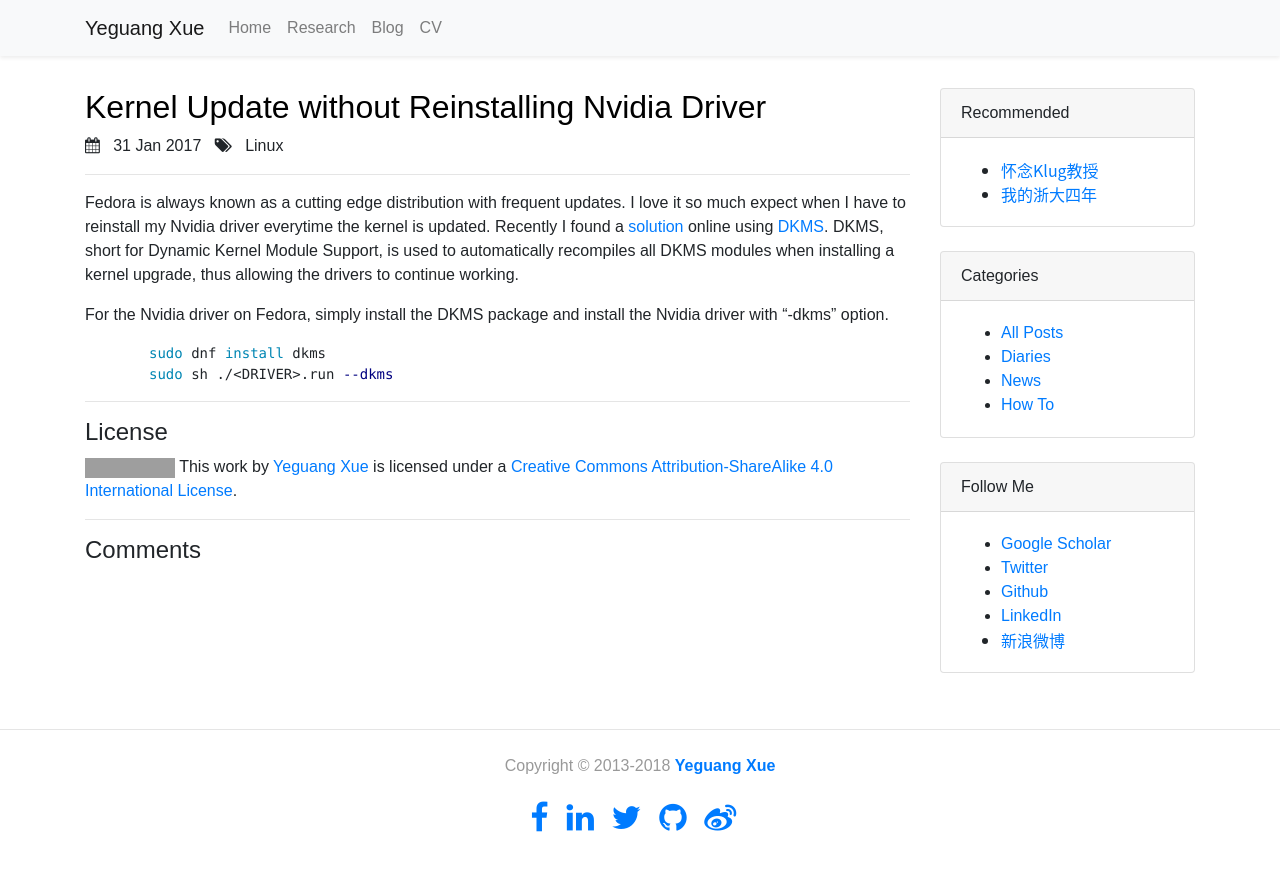
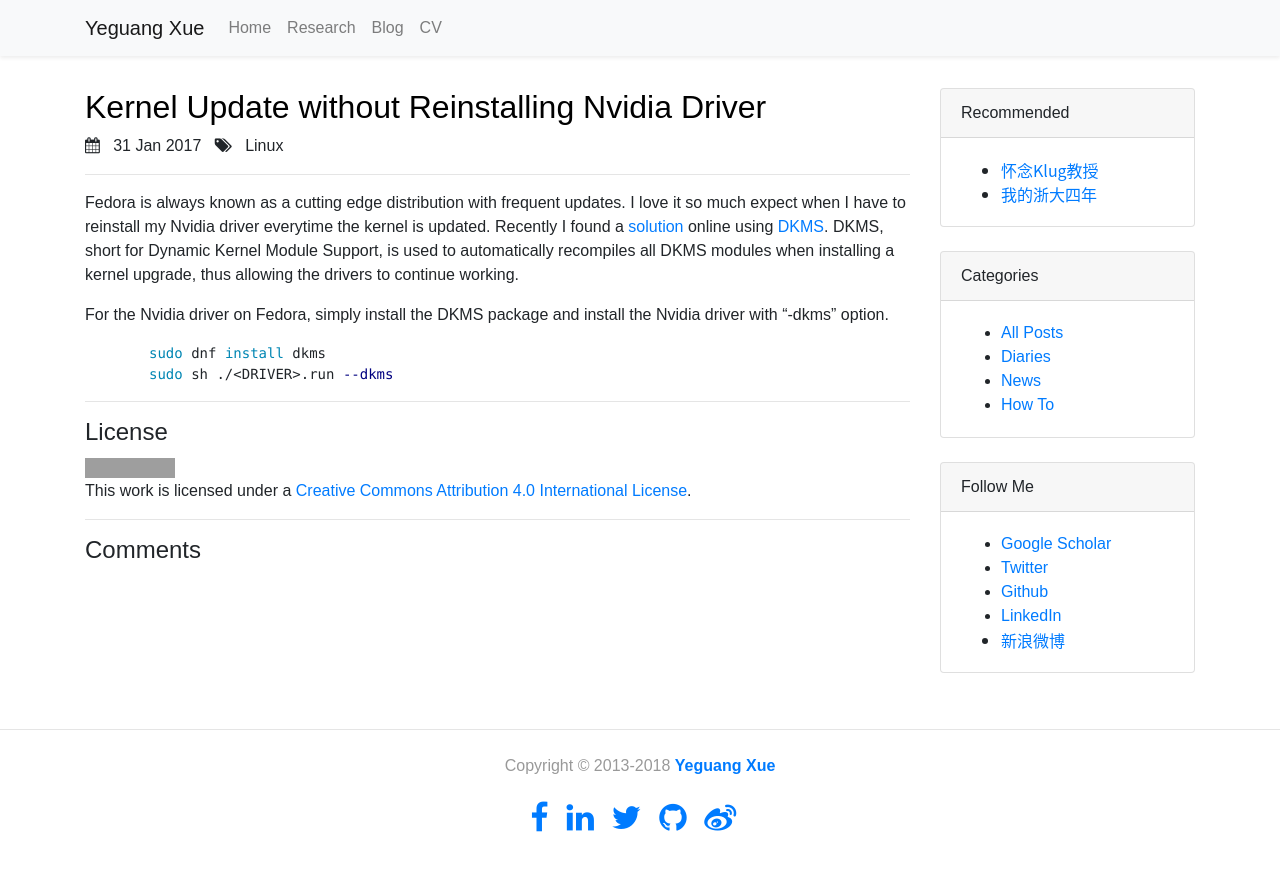
Before and after one commit to yeguang-xue/yeguang-xue.github.io, a Jekyll site: the page built from _posts/2017-01-31-nvidia-kernel.md, in a window 1280 px wide. Shown: the top 871 px of the page. Built offline with Jekyll 4.4.1, drawn with Linux system fonts in a browser that asks for light colours; comment, search, counter and statistics services are not loaded; grey boxes are pictures that could not be loaded.

Commit message:
License update

```diff
--- a/_includes/license-by-nc-nd.html
+++ b/_includes/license-by-nc-nd.html
@@ -1,4 +1,3 @@
 <div style="text-align: left">
-  <a rel="license" href="http://creativecommons.org/licenses/by-nc-nd/4.0/"><img alt="Creative Commons License" style="border-width:0" src="https://i.creativecommons.org/l/by-nc-nd/4.0/80x15.png" /></a>
-  This work by <a xmlns:cc="http://creativecommons.org/ns#" href="http://blackholexyg.github.io/" property="cc:attributionName" rel="cc:attributionURL">Yeguang Xue</a> is licensed under a <a rel="license" href="http://creativecommons.org/licenses/by-nc-nd/4.0/">Creative Commons Attribution-NonCommercial-NoDerivatives 4.0 International License</a>.
+  <a rel="license" href="http://creativecommons.org/licenses/by-nc-nd/4.0/"><img alt="Creative Commons License" style="border-width:0" src="https://i.creativecommons.org/l/by-nc-nd/4.0/80x15.png" /></a><br />This work is licensed under a <a rel="license" href="http://creativecommons.org/licenses/by-nc-nd/4.0/">Creative Commons Attribution-NonCommercial-NoDerivatives 4.0 International License</a>.
 </div>
--- a/_includes/license-by-nc-sa.html
+++ b/_includes/license-by-nc-sa.html
@@ -1,3 +1,3 @@
 <div style="text-align: left">
-  <a rel="license" href="http://creativecommons.org/licenses/by-sa/4.0/"><img alt="Creative Commons License" style="border-width:0" src="https://i.creativecommons.org/l/by-sa/4.0/80x15.png" /></a> This work by <a xmlns:cc="http://creativecommons.org/ns#" href="http://blackholexyg.github.io/" property="cc:attributionName" rel="cc:attributionURL">Yeguang Xue</a> is licensed under a <a rel="license" href="http://creativecommons.org/licenses/by-sa/4.0/">Creative Commons Attribution-ShareAlike 4.0 International License</a>.
+  <a rel="license" href="http://creativecommons.org/licenses/by-nc-sa/4.0/"><img alt="Creative Commons License" style="border-width:0" src="https://i.creativecommons.org/l/by-nc-sa/4.0/80x15.png" /></a><br />This work is licensed under a <a rel="license" href="http://creativecommons.org/licenses/by-nc-sa/4.0/">Creative Commons Attribution-NonCommercial-ShareAlike 4.0 International License</a>.
 </div>
--- a/_includes/license-by.html
+++ b/_includes/license-by.html
@@ -1,3 +1,3 @@
 <div style="text-align: left">
-  <a rel="license" href="http://creativecommons.org/licenses/by/4.0/"><img alt="Creative Commons License" style="border-width:0" src="https://i.creativecommons.org/l/by/4.0/80x15.png" /></a> This work by <a xmlns:cc="http://creativecommons.org/ns#" href="http://blackholexyg.github.io/" property="cc:attributionName" rel="cc:attributionURL">Yeguang Xue</a> is licensed under a <a rel="license" href="http://creativecommons.org/licenses/by/4.0/">Creative Commons Attribution 4.0 International License</a>.
+  <a rel="license" href="http://creativecommons.org/licenses/by/4.0/"><img alt="Creative Commons License" style="border-width:0" src="https://i.creativecommons.org/l/by/4.0/80x15.png" /></a><br />This work is licensed under a <a rel="license" href="http://creativecommons.org/licenses/by/4.0/">Creative Commons Attribution 4.0 International License</a>.
 </div>
```
Also changed, not shown: _posts/2016-11-25-sweat-patch.md (+1 -1 lines), _posts/2017-01-18-abaqus-installation.md (+1 -1 lines), _posts/2017-01-31-nvidia-kernel.md (+1 -1 lines), _posts/2018-11-05-chromeos-ssh-identities.md (+1 -1 lines).
